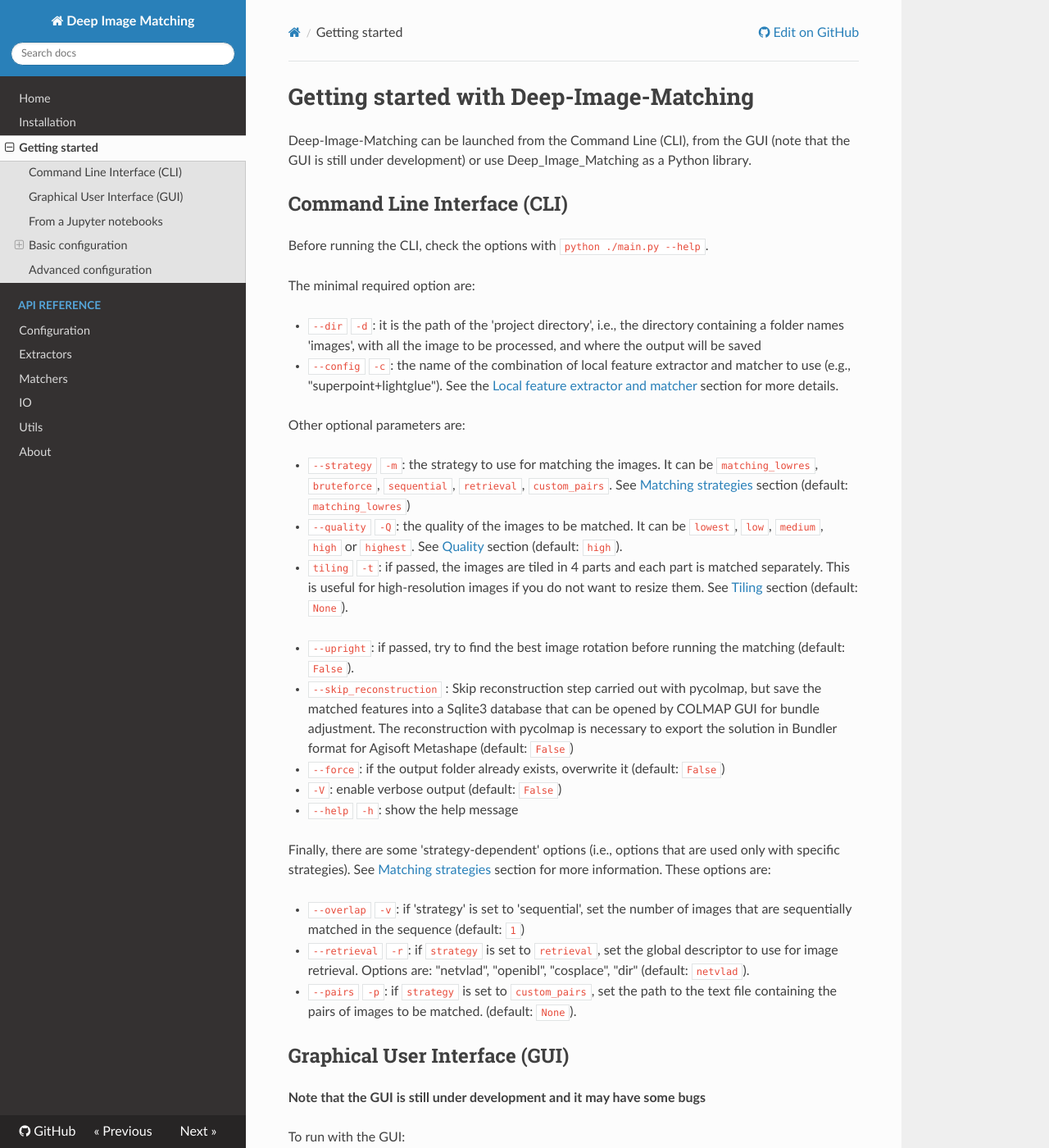
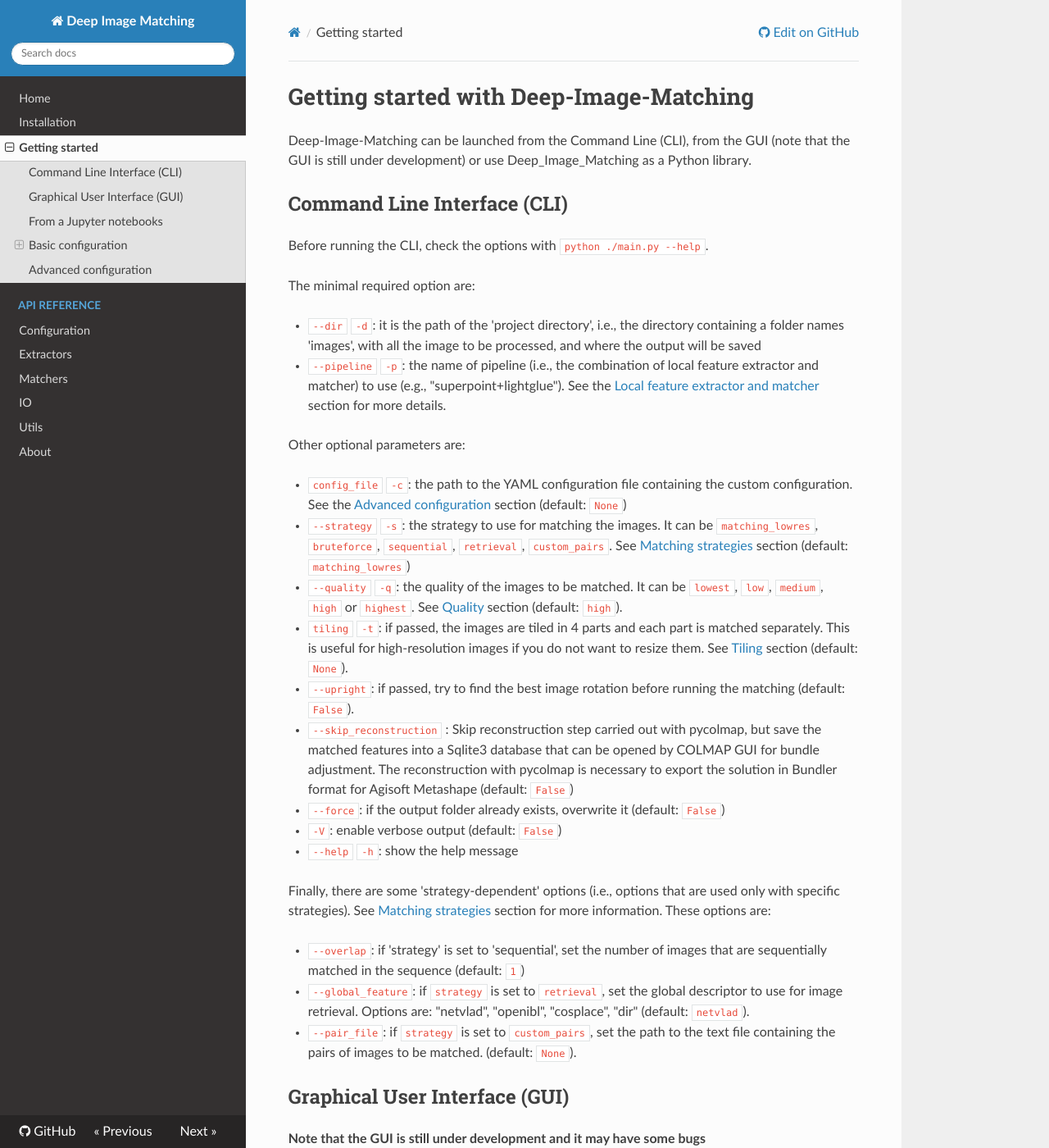
Before and after one commit to 3DOM-FBK/deep-image-matching, an MkDocs documentation site: the page built from docs/getting_started.md, in a window 1280 px wide and 1400 px high. Shown: the whole window at 82% size. Built offline with MkDocs 1.6.1, drawn with Linux system fonts in a browser that asks for light colours; nearby versions of some CDN libraries; some of the changed text lies outside the part shown.

````diff
--- a/config.yaml
+++ b/config.yaml
@@ -8,7 +8,7 @@ general:
 
 extractor:
   name: "superpoint"
-  max_keypoints: 4096
+  max_keypoints: 20000
 
 matcher:
   name: "lightglue"
--- a/docs/getting_started.md
+++ b/docs/getting_started.md
@@ -9,26 +9,27 @@ Before running the CLI, check the options with `python ./main.py --help`.
 The minimal required option are:
 
 - `--dir` `-d`: it is the path of the 'project directory', i.e., the directory containing a folder names 'images', with all the image to be processed, and where the output will be saved
-- `--config` `-c`: the name of the combination of local feature extractor and matcher to use (e.g., "superpoint+lightglue"). See the [Local feature extractor and matcher](#local-feature-extractor-and-matcher) section for more details.
+- `--pipeline` `-p`: the name of pipeline (i.e., the combination of local feature extractor and matcher) to use (e.g., "superpoint+lightglue"). See the [Local feature extractor and matcher](#local-feature-extractor-and-matcher) section for more details.
 
 Other optional parameters are:
 
-- `--strategy` `-m`: the strategy to use for matching the images. It can be `matching_lowres`, `bruteforce`, `sequential`, `retrieval`, `custom_pairs`. See [Matching strategies](#matching-strategies) section (default: `matching_lowres`)
-- `--quality` `-Q`: the quality of the images to be matched. It can be `lowest`, `low`, `medium`, `high` or `highest`. See [Quality](#quality) section (default: `high`).
+- `config_file` `-c`: the path to the YAML configuration file containing the custom configuration. See the [Advanced configuration](#advanced-configuration) section (default: `None`)
+- `--strategy` `-s`: the strategy to use for matching the images. It can be `matching_lowres`, `bruteforce`, `sequential`, `retrieval`, `custom_pairs`. See [Matching strategies](#matching-strategies) section (default: `matching_lowres`)
+- `--quality` `-q`: the quality of the images to be matched. It can be `lowest`, `low`, `medium`, `high` or `highest`. See [Quality](#quality) section (default: `high`).
 - `tiling` `-t`: if passed, the images are tiled in 4 parts and each part is matched separately. This is useful for high-resolution images if you do not want to resize them. See [Tiling](#tiling) section (default: `None`).
-<!-- - `--images` `-i`: if the folder containing the image is not located in the project directory, you can manually specify the path to the folder containing the images If nothing is passed, deep_image_matching will look for a folder named "image" inside the project directory (default: `None`).
-- `--outs` `-o`: if you want the outputs to be save to a specific folder, different than the one set with '--dir', the path to the folder where the matches will be saved. If nothing is passed, the output will e saved in a folder 'results' inside the project direcoty (default: `None`) -->
 - `--upright`: if passed, try to find the best image rotation before running the matching (default: `False`).
 - `--skip_reconstruction` : Skip reconstruction step carried out with pycolmap, but save the matched features into a Sqlite3 database that can be opened by COLMAP GUI for bundle adjustment. The reconstruction with pycolmap is necessary to export the solution in Bundler format for Agisoft Metashape (default: `False`)
 - `--force`: if the output folder already exists, overwrite it (default: `False`)
 - `-V`: enable verbose output (default: `False`)
 - `--help` `-h`: show the help message
+<!-- - `--images` `-i`: if the folder containing the image is not located in the project directory, you can manually specify the path to the folder containing the images If nothing is passed, deep_image_matching will look for a folder named "image" inside the project directory (default: `None`).
+- `--outs` `-o`: if you want the outputs to be save to a specific folder, different than the one set with '--dir', the path to the folder where the matches will be saved. If nothing is passed, the output will e saved in a folder 'results' inside the project direcoty (default: `None`) -->
 
 Finally, there are some 'strategy-dependent' options (i.e., options that are used only with specific strategies). See [Matching strategies](#matching-strategies) section for more information. These options are:
 
-- `--overlap` `-v`: if  'strategy' is set to 'sequential', set the number of images that are sequentially matched in the sequence (default: `1`)
-- `--retrieval` `-r`: if `strategy` is set to `retrieval`, set the global descriptor to use for image retrieval. Options are: "netvlad", "openibl", "cosplace", "dir" (default: `netvlad`).
-- `--pairs` `-p`: if `strategy` is set to `custom_pairs`, set the path to the text file containing the pairs of images to be matched. (default: `None`).
+- `--overlap`: if  'strategy' is set to 'sequential', set the number of images that are sequentially matched in the sequence (default: `1`)
+- `--global_feature`: if `strategy` is set to `retrieval`, set the global descriptor to use for image retrieval. Options are: "netvlad", "openibl", "cosplace", "dir" (default: `netvlad`).
+- `--pair_file`: if `strategy` is set to `custom_pairs`, set the path to the text file containing the pairs of images to be matched. (default: `None`).
 
 
 ## Graphical User Interface (GUI)
@@ -50,9 +51,9 @@ If you want to use Deep_Image_Matching from a Jupyter notebook, you can check th
 
 ## Basic configuration
 
-### Local feature extractor and matcher
+### Pipeline
 
-The combination of local feature extractor and matcher to be used for the matching is is defined by the `--config` option in the CLI.
+The `pipeline` defines the combination of local feature extractor and matcher to be used for the matching is is defined by the `--pipeline` option in the CLI.
 
 Possible configurations are:
 
@@ -154,8 +155,8 @@ general:
   tile_overlap: 20
 ```
 
-The `extractor` and `matcher` sections contain the parameters that control the local feature extractor and the matcher selected by the '--config' option from the CLI (or from GUI).
-Both the sections **must contain the name** of the local feature extractor or the matcher that will be used for the matching (the name must be the same as the one used in the `--config` option in the CLI).
+The `extractor` and `matcher` sections contain the parameters that control the local feature extractor and the matcher selected by the '--pipeline' option from the CLI (or from GUI).
+Both the sections **must contain the name** of the local feature extractor or the matcher that will be used for the matching (the name must be the same as the one used in the `--pipeline` option in the CLI).
 In addition, you can specify any other parameters for controlling the extractor and the matcher.
 The default values of all the configuration parameters are defined in the [`config.py`](https://github.com/3DOM-FBK/deep-image-matching/blob/master/src/deep_image_matching/config.py) file located in `/src/deep_image_matching` directory.
 Please, note that different extractors or matchers may have different parameters, so you need to check carefully
````
Also changed, not shown: README.md (+1 -1 lines), main.py (+3 -20 lines), 6 other files.
